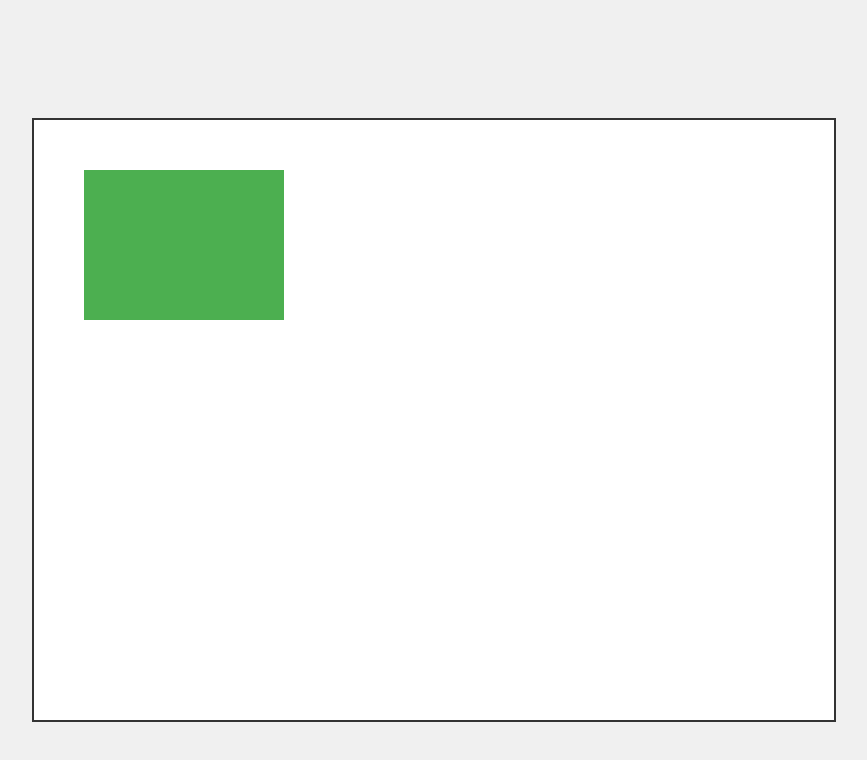
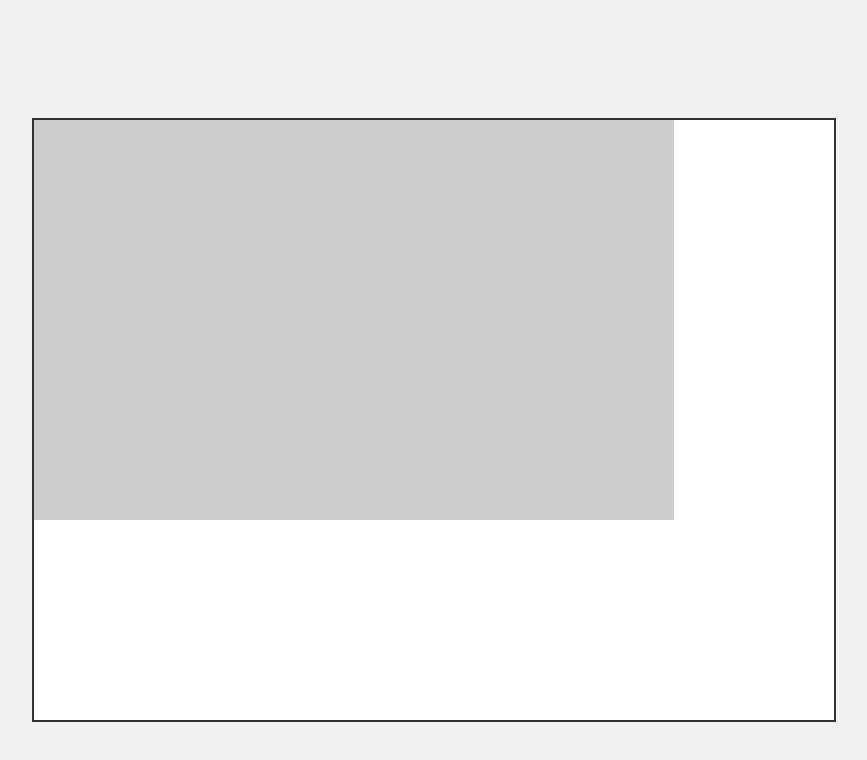
Before and after one commit to parappayo/7drl-2026, a website with bundled scripts: page public/index.html in a window 1280 px wide. Shown: the whole page, without its empty margins (206-1073 px from the left). Built offline with nearby package versions, Linux system fonts and the light colour scheme.

Commit message:
stub in some basic map rendering

```diff
--- a/public/index.html
+++ b/public/index.html
@@ -11,5 +11,6 @@
         <canvas id="canvas" width="800" height="600"></canvas>
     </div>
     <script type="module" src="game.js"></script>
+    <script type="module" src="map.js"></script>
 </body>
 </html>
--- a/src/game.ts
+++ b/src/game.ts
@@ -1,4 +1,6 @@
-function init(): void {
+import { GameMap } from './map.js';
+
+export function init(): void {
     const canvas = document.getElementById('canvas') as HTMLCanvasElement;
 
     if (!canvas) {
@@ -12,9 +14,9 @@ function init(): void {
         return;
     }
 
-    // Draw a box
-    ctx.fillStyle = '#4CAF50';
-    ctx.fillRect(50, 50, 200, 150);
+    console.log('Canvas initialized');
+    const gameMap = new GameMap(40, 25);
+    gameMap.drawToCanvas(ctx, 0, 0);
 }
 
 // Initialize when DOM is loaded
--- /dev/null
+++ b/src/map.ts
@@ -0,0 +1,41 @@
+export interface Renderable {
+    drawToCanvas(ctx: CanvasRenderingContext2D, x: number, y: number): void;
+}
+
+export interface Tile {
+    id: string;
+    glyph: string;
+    walkable: boolean;
+    color?: string;
+}
+
+export class GameMap implements Renderable {
+    width: number;
+    height: number;
+    tiles: string[];
+
+    tileMap: Record<string, Tile> = {
+        'floor': { id: 'floor', glyph: '.', walkable: true, color: '#ccc' },
+        'wall': { id: 'wall', glyph: '#', walkable: false, color: '#333' },
+    };
+
+    constructor(width: number, height: number) {
+        this.width = width;
+        this.height = height;
+        this.tiles = new Array(width * height).fill('floor');
+    }
+
+    drawToCanvas(ctx: CanvasRenderingContext2D, x: number, y: number) {
+        ctx.fillStyle = '#000';
+
+        for (let i = 0; i < this.tiles.length; i++) {
+            const tileID = this.tiles[i] || 'floor';
+            const tileX = x + (i % this.width) * 16;
+            const tileY = y + Math.floor(i / this.width) * 16;
+            const tile = this.tileMap[tileID];
+
+            ctx.fillStyle = tile?.color || '#000';
+            ctx.fillRect(tileX, tileY, 16, 16);
+        }
+    }
+}
```
